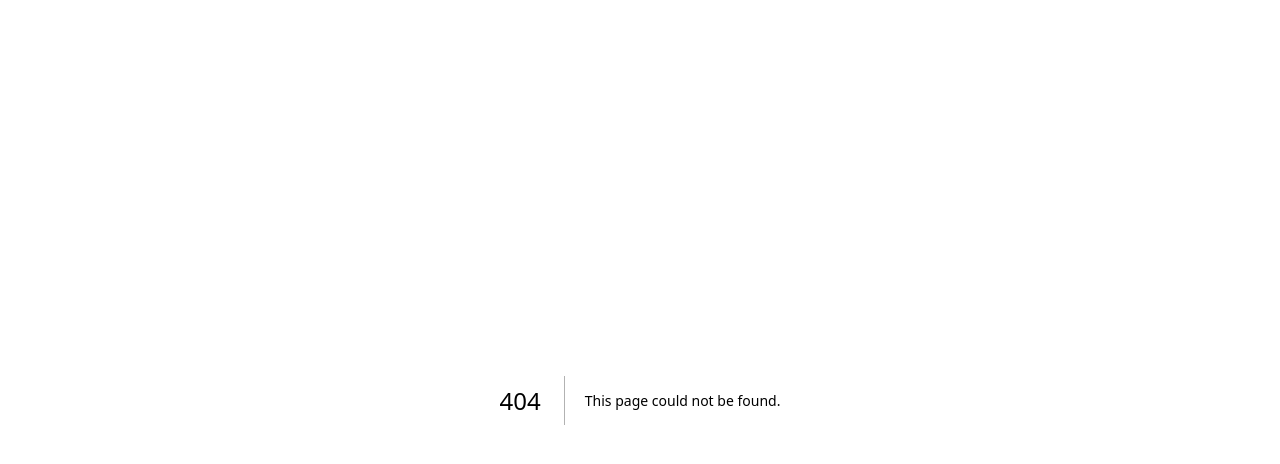
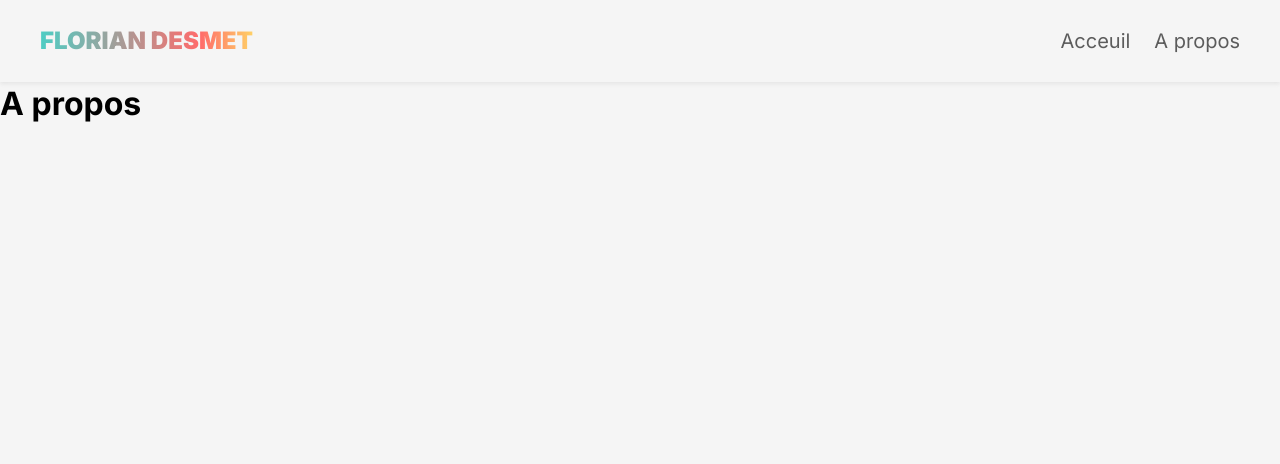
Before and after one commit to FloDt-hash/floriandesmet, a Next.js app in the folder frontend/: page /about in a window 1280 px wide. Before the commit this address had no page. Shown: the top 464 px of the page. Built offline with nearby package versions, Linux system fonts and the light colour scheme.

Commit message:
Nav menu WIP

```diff
--- /dev/null
+++ b/frontend/app/about/page.tsx
@@ -0,0 +1,7 @@
+export default function About() {
+  return (
+    <main>
+      <h1>A propos</h1>
+    </main>
+  );
+}
--- a/frontend/app/layout.tsx
+++ b/frontend/app/layout.tsx
@@ -2,6 +2,7 @@ import { Metadata } from "next";
 import React from "react";
 import "./styles/globals.css";
 import { Inter } from "next/font/google";
+import Header from "@/components/header/Header";
 
 const inter = Inter({
   subsets: ["latin"],
@@ -19,7 +20,10 @@ export default function RootLayout({
 }>) {
   return (
     <html lang="fr" suppressHydrationWarning>
-      <body className={inter.className}>{children}</body>
+      <body className={inter.className}>
+        <Header />
+        {children}
+      </body>
     </html>
   );
 }
--- a/frontend/app/styles/globals.css
+++ b/frontend/app/styles/globals.css
@@ -55,9 +55,12 @@
 
   --padding-base: 1rem;
   --padding-xl: 1.25rem;
+  --padding-2xl: 1.5rem;
+  --padding-8xl: 4rem;
 
   --gap-sm: 0.75rem;
   --gap-base: 1rem;
+  --gap-2xl: 1.5rem;
   --gap-4xl: 2rem;
   --gap-8xl: 4rem;
   --gap-16xl: 8rem;
--- /dev/null
+++ b/frontend/components/header/Header.tsx
@@ -0,0 +1,18 @@
+import Link from "next/link";
+import styles from "./header.module.css";
+
+export default function Header() {
+  return (
+    <header className={styles.header}>
+      <nav className={styles.navBar}>
+        <p className={styles.logoName}>Florian Desmet</p>
+        <div className={`${styles.navBarMenu} ${styles.hidden}`}>
+          <button className={styles.btnClosed}>X</button>
+          <Link href="./">Acceuil</Link>
+          <Link href="./about/">A propos</Link>
+        </div>
+        <button className={styles.btnBurger}>◣ Menu</button>
+      </nav>
+    </header>
+  );
+}
--- /dev/null
+++ b/frontend/components/header/header.module.css
@@ -0,0 +1,100 @@
+.header {
+  background-color: var(--color-bg);
+  padding: var(--padding-2xl) var(--padding-xl);
+  box-shadow: 0px 2px 4px 0 rgba(92, 92, 92, 0.1);
+}
+
+.navBar {
+  display: flex;
+  justify-content: space-between;
+  width: 100%;
+  max-width: 1200px;
+  margin: 0 auto;
+}
+
+.logoName {
+  font-size: var(--font-size-2xl);
+  font-weight: 900;
+  text-transform: uppercase;
+  background-color: var(--color-bg);
+  background-size: cover;
+  background-repeat: repeat;
+  background-image: var(--linear-gradient);
+  -webkit-background-clip: text;
+  -webkit-text-fill-color: transparent;
+  -moz-background-clip: text;
+  -moz-text-fill-color: transparent;
+}
+
+.navBarMenu {
+  display: flex;
+  flex-direction: column;
+  justify-content: start;
+  align-items: start;
+  gap: var(--gap-2xl);
+  padding: var(--padding-8xl) var(--padding-2xl);
+  background-color: var(--color-bg);
+  width: 75%;
+  height: 100vh;
+  position: absolute;
+  top: 0;
+  right: 0;
+  box-shadow: -2px 0px 4px 0 rgba(92, 92, 92, 0.1);
+  z-index: 1;
+}
+
+.hidden {
+  left: 100%;
+}
+
+.navBarMenu a {
+  font-size: var(--text-fluid);
+  line-height: 1;
+  color: var(--text-light);
+}
+
+.navBarMenu a:hover {
+  color: var(--text-primary);
+}
+
+.btnBurger {
+  background-color: transparent;
+  border: none;
+  font-size: var(--text-fluid);
+  line-height: 1;
+  color: var(--text-light);
+}
+
+.btnClosed {
+  background-color: transparent;
+  border: none;
+  font-size: var(--h3-fluid);
+  line-height: 1;
+  color: var(--text-light);
+  position: absolute;
+  top: 1.5rem;
+  right: 1.5rem;
+}
+
+@media screen and (min-width: 768px) {
+  .navBarMenu {
+    display: flex;
+    flex-direction: row;
+    align-items: center;
+    gap: var(--gap-2xl);
+    padding: 0;
+    background-color: transparent;
+    width: auto;
+    height: auto;
+    position: inherit;
+    top: 0;
+    right: 0;
+    z-index: 0;
+    box-shadow: none;
+  }
+
+  .btnBurger,
+  .btnClosed {
+    display: none;
+  }
+}
```
Also changed, not shown: frontend/components/hero/hero.module.css (+0 -8 lines).
